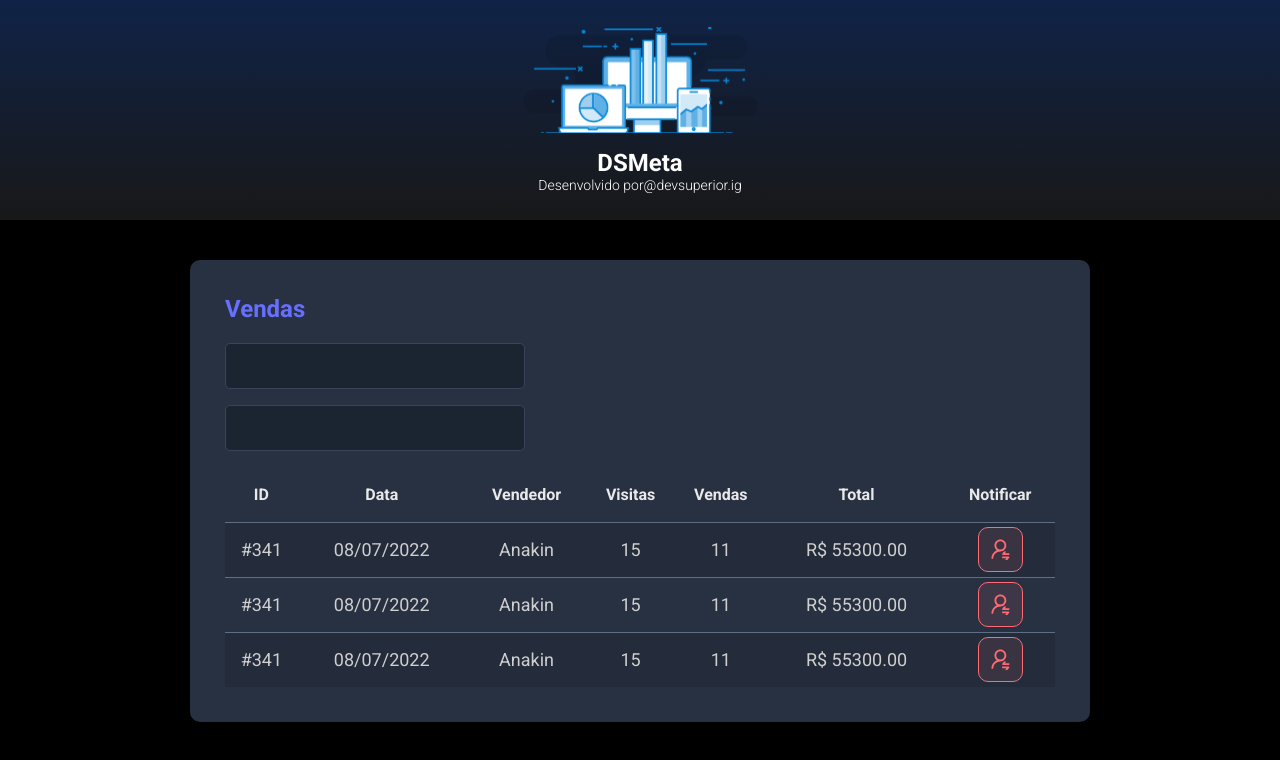
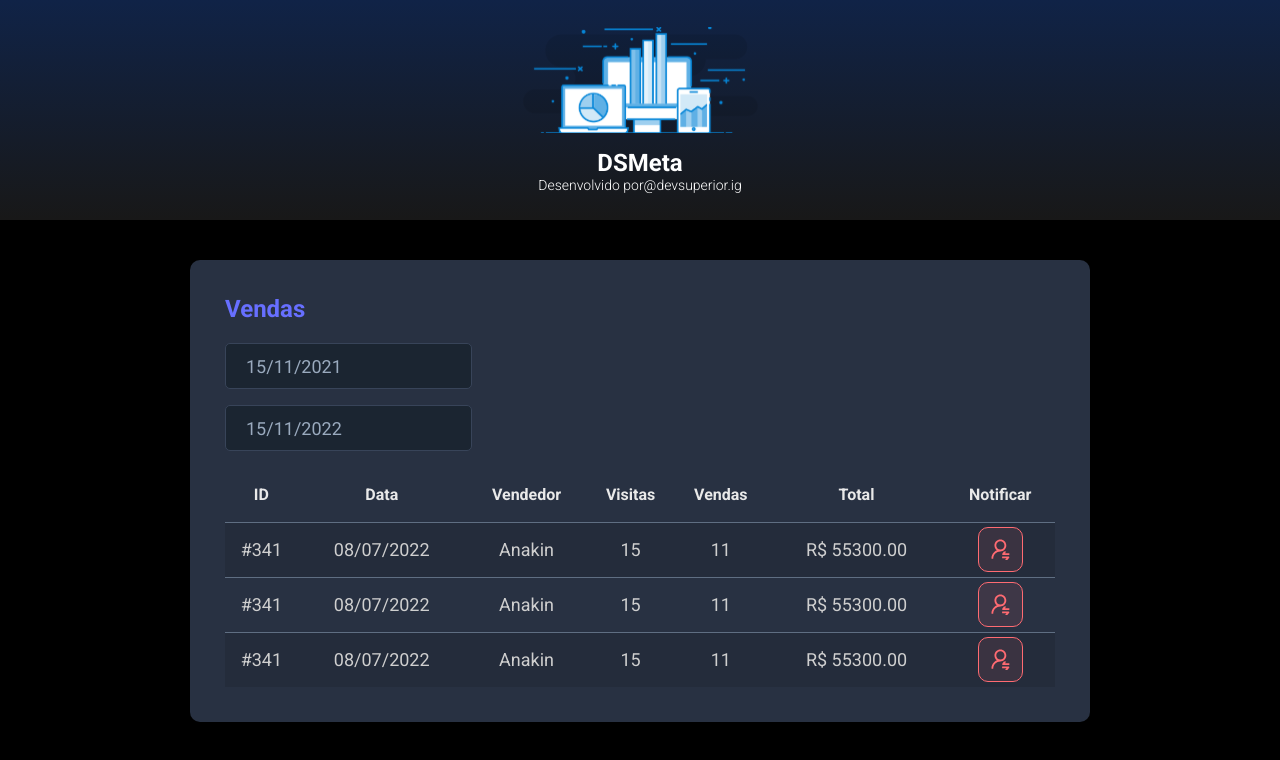
Before and after one commit to avnercaleb/dsmeta, a React (Vite) app in the folder frontend/: page / in a window 1280 px wide. Shown: the top 760 px of the page. Built offline with nearby package versions, Linux system fonts and the light colour scheme.

Commit message:
Adicionando o componente date-picker

```diff
--- a/frontend/package.json
+++ b/frontend/package.json
@@ -9,7 +9,9 @@
     "preview": "vite preview"
   },
   "dependencies": {
+    "@types/react-datepicker": "4.4.2",
     "react": "^18.2.0",
+    "react-datepicker": "4.8.0",
     "react-dom": "^18.2.0"
   },
   "devDependencies": {
--- a/frontend/src/components/sales-card/index.tsx
+++ b/frontend/src/components/sales-card/index.tsx
@@ -1,16 +1,35 @@
+import { useState } from "react";
+import DatePicker from "react-datepicker";
+import "react-datepicker/dist/react-datepicker.css";
 import BotaoNotificacao from '../botao-notificacao'
 import './styles.css'
 
 function SalesCard() {
+
+    const min = new Date(new Date().setDate(new Date().getDate() - 365));
+
+    const [minDate, setMinDate] = useState(min);
+    const [maxDate, setMaxDate] = useState(new Date());
+
     return (
         <div className="dsmeta-card">
             <h2 className="dsmeta-sales-title">Vendas</h2>
             <div>
                 <div className="dsmeta-form-control-container">
-                    <input className="dsmeta-form-control" type="text" />
+                    <DatePicker
+                        selected={minDate}
+                        onChange={(date: Date) => setMinDate(date)}
+                        className="dsmeta-form-control"
+                        dateFormat="dd/MM/yyyy"
+                    />
                 </div>
                 <div className="dsmeta-form-control-container">
-                    <input className="dsmeta-form-control" type="text" />
+                    <DatePicker
+                        selected={maxDate}
+                        onChange={(date: Date) => setMaxDate(date)}
+                        className="dsmeta-form-control"
+                        dateFormat="dd/MM/yyyy"
+                    />
                 </div>
             </div>
 
```
Also changed, not shown: 1 other file (tests, documents, lock files or other folders).
